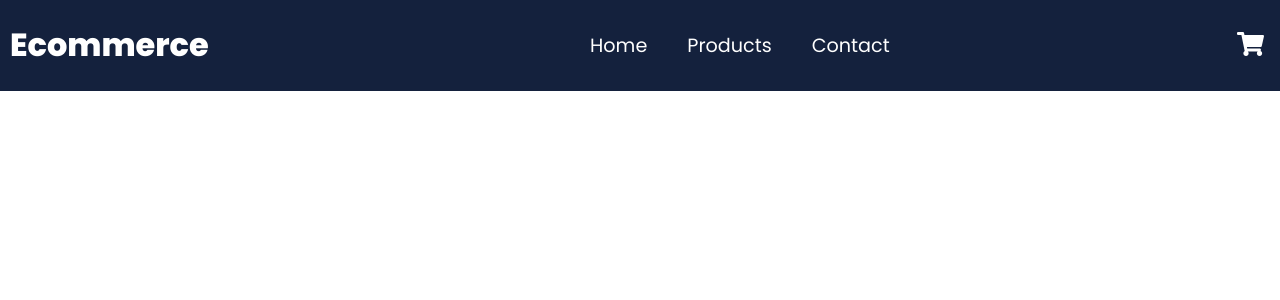
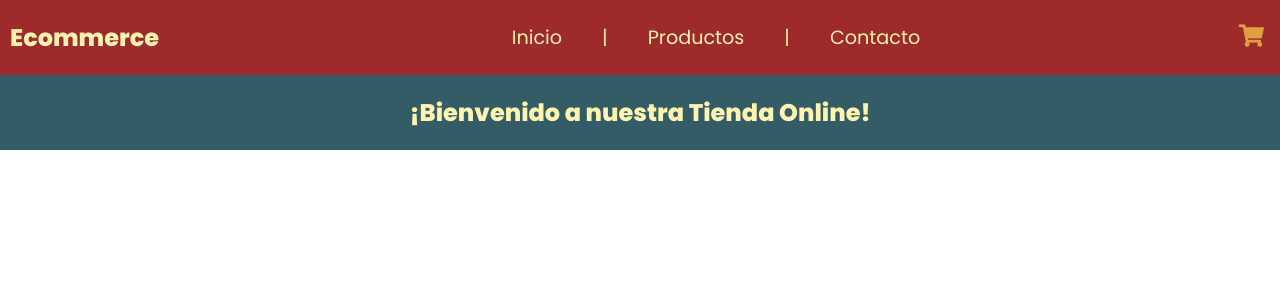
Before and after one commit to TomasCapizzi/ecommerce, a React (Create React App) app: page / in a window 1280 px wide. Shown: the top 300 px of the page. Built offline with nearby package versions, Linux system fonts and the light colour scheme; the HTML template or start-up script is replaced by a standard one.

Commit message:
Primeros Pasos
Estilando Navbar y List Item Container

```diff
--- a/src/App.css
+++ b/src/App.css
@@ -3,6 +3,8 @@
 *{
     box-sizing: border-box;
 }
+
+/* https://coolors.co/335c67-fff3b0-e09f3e-9e2a2b-540b0e */
 body{
     margin: 0;
     justify-content: center;
@@ -11,10 +13,11 @@
 }
 .App{
     width: 100%;
+    margin: 0;
 }
 .navbar{
-    background-color: #14213d;
-    color: #fff;
+    background-color: #9e2a2b;
+    color: #fff3b0;
     display: flex;
     width: 100%;
     justify-content: space-between;
@@ -32,18 +35,29 @@
     list-style: none;
     cursor: pointer;
     font-size: 1.2rem;
+    text-align: center;
 }
 
 .navbar ul li:hover{
-    color: #ccc;
-    font-size: 1.15rem;
+    color: #e09f3e;
+    font-size: 1.18rem;
 }
 
-.navbar button{
+.carrito-btn{
     background-color: transparent;
     border: none;
-    color: #fff;
-    font-size: 1.5rem;
+    color: #e09f3e;
+    font-size: 1.4rem;
     cursor: pointer;
     margin-right: 10px;
 }
+
+.contenedor-items{
+    width: 100%;
+    display: flex;
+    flex-wrap: wrap;
+    margin: 0;
+    background-color: #335c67;
+    justify-content: center;
+    color: #fff3b0;
+}
--- a/src/App.js
+++ b/src/App.js
@@ -1,11 +1,13 @@
 import React from 'react';
 import './App.css';
-import Navbar from "./components/Navbar/Navbar"
+import Navbar from "./components/Navbar/Navbar";
+import ItemListContainer from './components/ItemListContainer/ItemListcontainer';
 
 function App() {
   return (
     <div className="App">
-      <Navbar />
+      <Navbar nombreTienda='Ecommerce'/>
+      <ItemListContainer greetings="¡Bienvenido a nuestra Tienda Online!"/>
     </div>
   );
 }
--- /dev/null
+++ b/src/components/ItemListContainer/ItemListcontainer.jsx
@@ -0,0 +1,11 @@
+import React from 'react';
+
+function ItemListContainer(props){
+    return(
+        <div className="contenedor-items">
+            <h2>{props.greetings}</h2>
+        </div>
+    );
+}
+
+export default ItemListContainer;
--- a/src/components/Navbar/Navbar.jsx
+++ b/src/components/Navbar/Navbar.jsx
@@ -1,17 +1,21 @@
 import React from 'react';
 import '../../App.css';
+import Carrito from '../carrito/carrito';
 
-function Navbar(){
+function Navbar(props){
+    console.log(props)
     return (
-        <div className="navbar">
-            <h1>Ecommerce</h1>
+        <nav className="navbar">
+            <h1>{props.nombreTienda}</h1>
             <ul>
-                <li>Home</li>
-                <li>Products</li>
-                <li>Contact</li>
+                <li>Inicio</li>
+                <li>|</li>
+                <li>Productos</li>
+                <li>|</li>
+                <li>Contacto</li>
             </ul>
-            <button><i class="fas fa-shopping-cart"></i></button>
-        </div>
+            <Carrito/>
+        </nav>
     );
 }
 export default Navbar;
--- /dev/null
+++ b/src/components/carrito/carrito.jsx
@@ -0,0 +1,9 @@
+import React from 'react';
+
+function Carrito(){
+    return(
+        <button className="carrito-btn"><i class="fas fa-shopping-cart"></i></button>
+    )
+}
+
+export default Carrito
```
